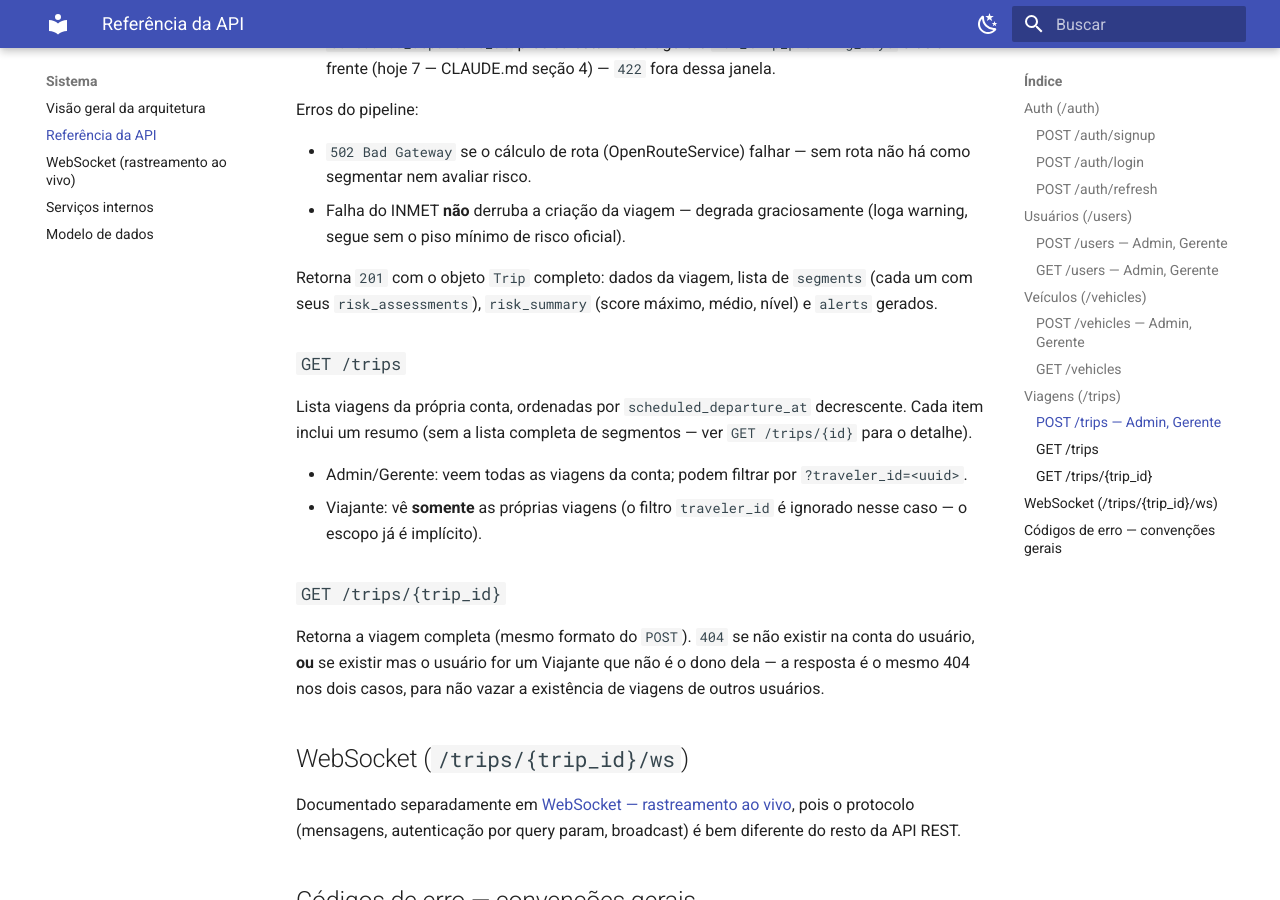
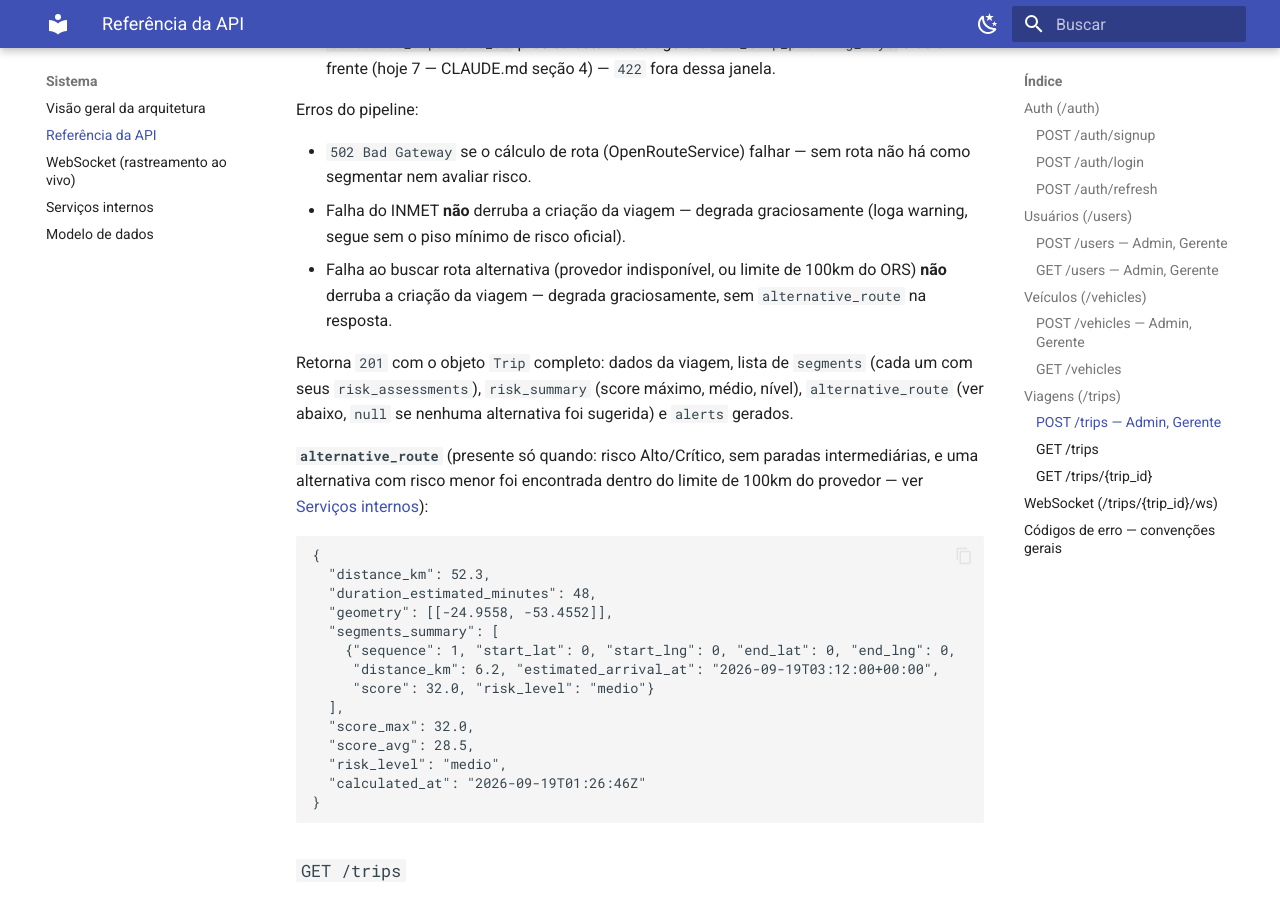
Before and after one commit to RichterV/SafeTrvDocs, an MkDocs documentation site: the page built from docs/system/api-reference.md, in a window 1280 px wide and 900 px high, scrolled down 2412 px. Built offline with MkDocs 1.6.1 and Material for MkDocs 9.7.7, drawn with Linux system fonts in a browser that asks for light colours.

Commit message:
Documenta sugestao automatica de rota alternativa (backlog item 2)

````diff
--- a/docs/system/api-reference.md
+++ b/docs/system/api-reference.md
@@ -81,8 +81,28 @@ Erros do pipeline:
 
 - `502 Bad Gateway` se o cálculo de rota (OpenRouteService) falhar — sem rota não há como segmentar nem avaliar risco.
 - Falha do INMET **não** derruba a criação da viagem — degrada graciosamente (loga warning, segue sem o piso mínimo de risco oficial).
+- Falha ao buscar rota alternativa (provedor indisponível, ou limite de 100km do ORS) **não** derruba a criação da viagem — degrada graciosamente, sem `alternative_route` na resposta.
 
-Retorna `201` com o objeto `Trip` completo: dados da viagem, lista de `segments` (cada um com seus `risk_assessments`), `risk_summary` (score máximo, médio, nível) e `alerts` gerados.
+Retorna `201` com o objeto `Trip` completo: dados da viagem, lista de `segments` (cada um com seus `risk_assessments`), `risk_summary` (score máximo, médio, nível), `alternative_route` (ver abaixo, `null` se nenhuma alternativa foi sugerida) e `alerts` gerados.
+
+**`alternative_route`** (presente só quando: risco Alto/Crítico, sem paradas intermediárias, e uma alternativa com risco menor foi encontrada dentro do limite de 100km do provedor — ver [Serviços internos](services.md#sugestao-automatica-de-rota-alternativa)):
+
+```json
+{
+  "distance_km": 52.3,
+  "duration_estimated_minutes": 48,
+  "geometry": [[-24.9558, -53.4552]],
+  "segments_summary": [
+    {"sequence": 1, "start_lat": 0, "start_lng": 0, "end_lat": 0, "end_lng": 0,
+     "distance_km": 6.2, "estimated_arrival_at": "2026-09-19T03:12:00+00:00",
+     "score": 32.0, "risk_level": "medio"}
+  ],
+  "score_max": 32.0,
+  "score_avg": 28.5,
+  "risk_level": "medio",
+  "calculated_at": "2026-09-19T01:26:46Z"
+}
+```
 
 ### `GET /trips`
 
````
Also changed, not shown: docs/business/rules.md (+9 -1 lines), docs/system/data-model.md (+14 -1 lines), docs/system/services.md (+15 -1 lines).
